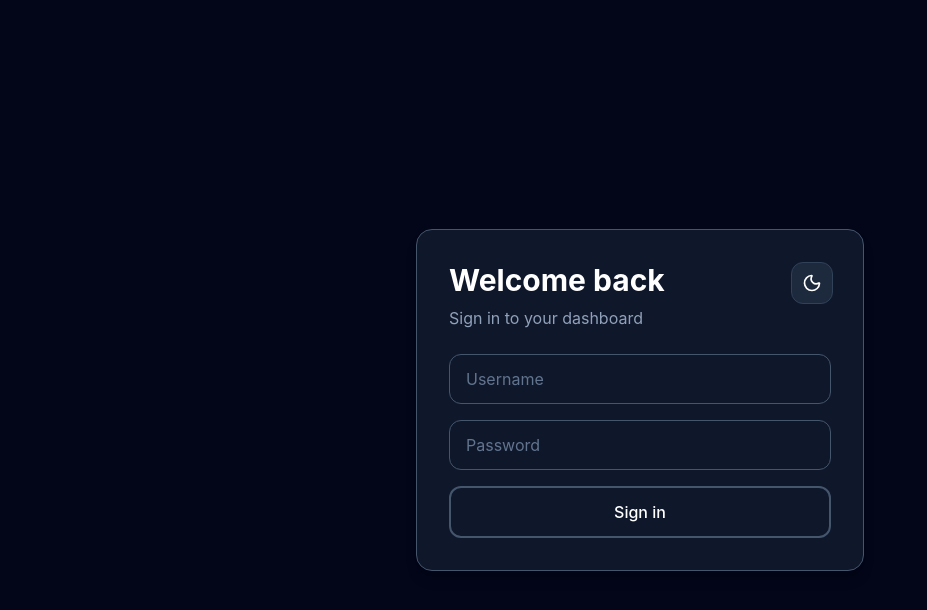
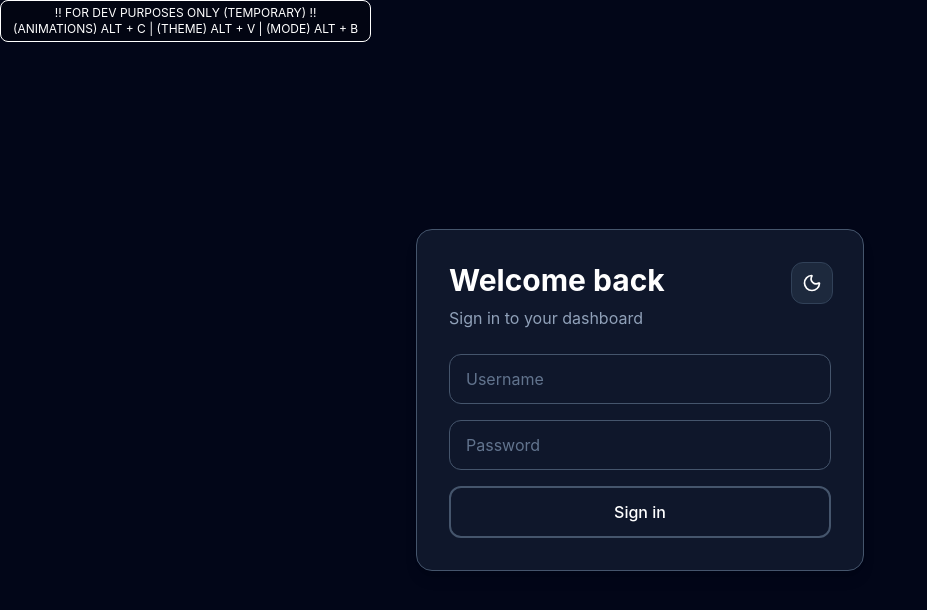
Before and after one commit to WolfZix/dashboard, a React (Vite) app: page /login in a window 1280 px wide. Shown: the top 610 px of the page, without its empty margins (0-927 px from the left). Built offline with nearby package versions, Linux system fonts and the light colour scheme.

Commit message:
feat(app): add temporary shortcuts tooltip

```diff
--- a/app/App.tsx
+++ b/app/App.tsx
@@ -20,6 +20,10 @@ export default function App() {
 
   return (
     <BrowserRouter basename={basename}>
+      <div className="absolute justify-self-center rounded-lg w-fit text-center z-0 px-3 py-1 border border-white light:border-black bg-black/25 text-white light:text-black text-xs">
+        !! FOR DEV PURPOSES ONLY (TEMPORARY) !! <br />
+        (ANIMATIONS) ALT + C | (THEME) ALT + V | (MODE) ALT + B
+      </div>
       <Routes>
         <Route path="login" element={<Login />} />
 
```
